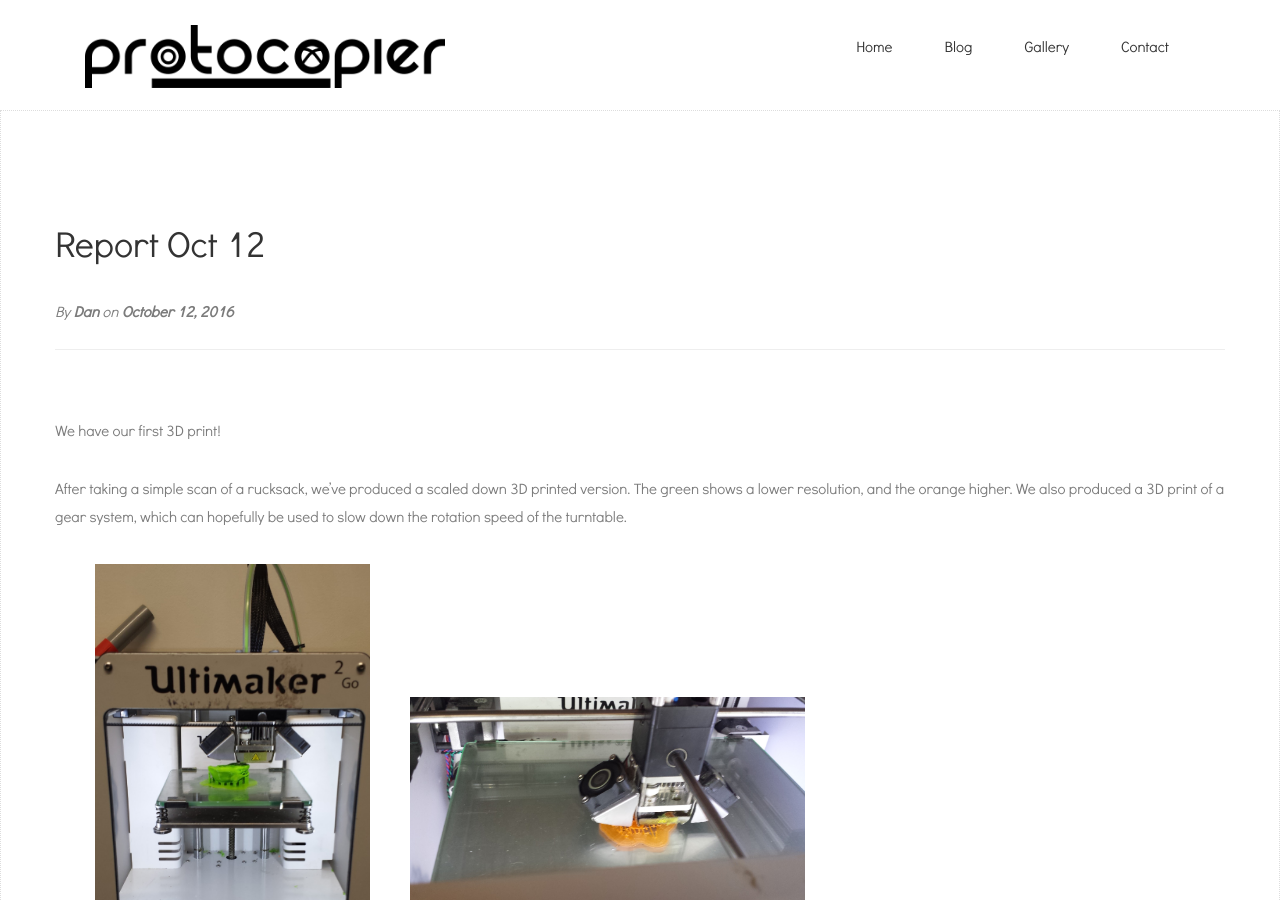
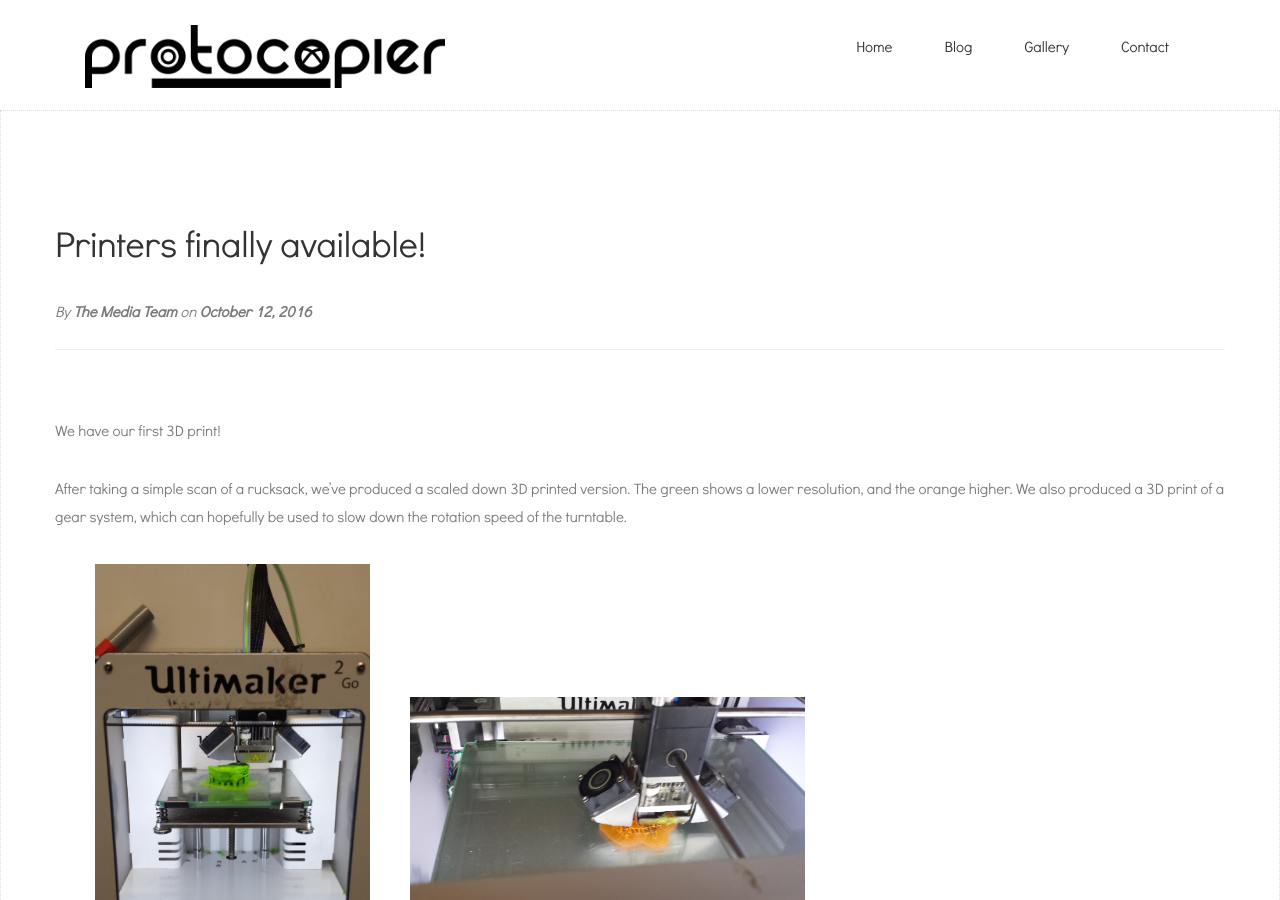
Before and after one commit to Protocopier/protocopier.github.io, a Jekyll site: the page built from _posts/2016-10-12-report-oct-12.md, in a window 1280 px wide and 900 px high. Built offline with Jekyll 4.4.1, drawn with Linux system fonts in a browser that asks for light colours; nearby versions of some CDN libraries; some web fonts are replaced; library files that are not in the unit come from our copies; comment, search, counter and statistics services are not loaded.

Commit message:
Update 2016-10-12-report-oct-12.md

```diff
--- a/_posts/2016-10-12-report-oct-12.md
+++ b/_posts/2016-10-12-report-oct-12.md
@@ -1,8 +1,8 @@
 ---
 layout: post
-title: Report Oct 12
+title: Printers finally available!
 date: 2016-10-12 09:00:00
-author: Dan
+author: The Media Team
 ---
 
 We have our first 3D print!
```
